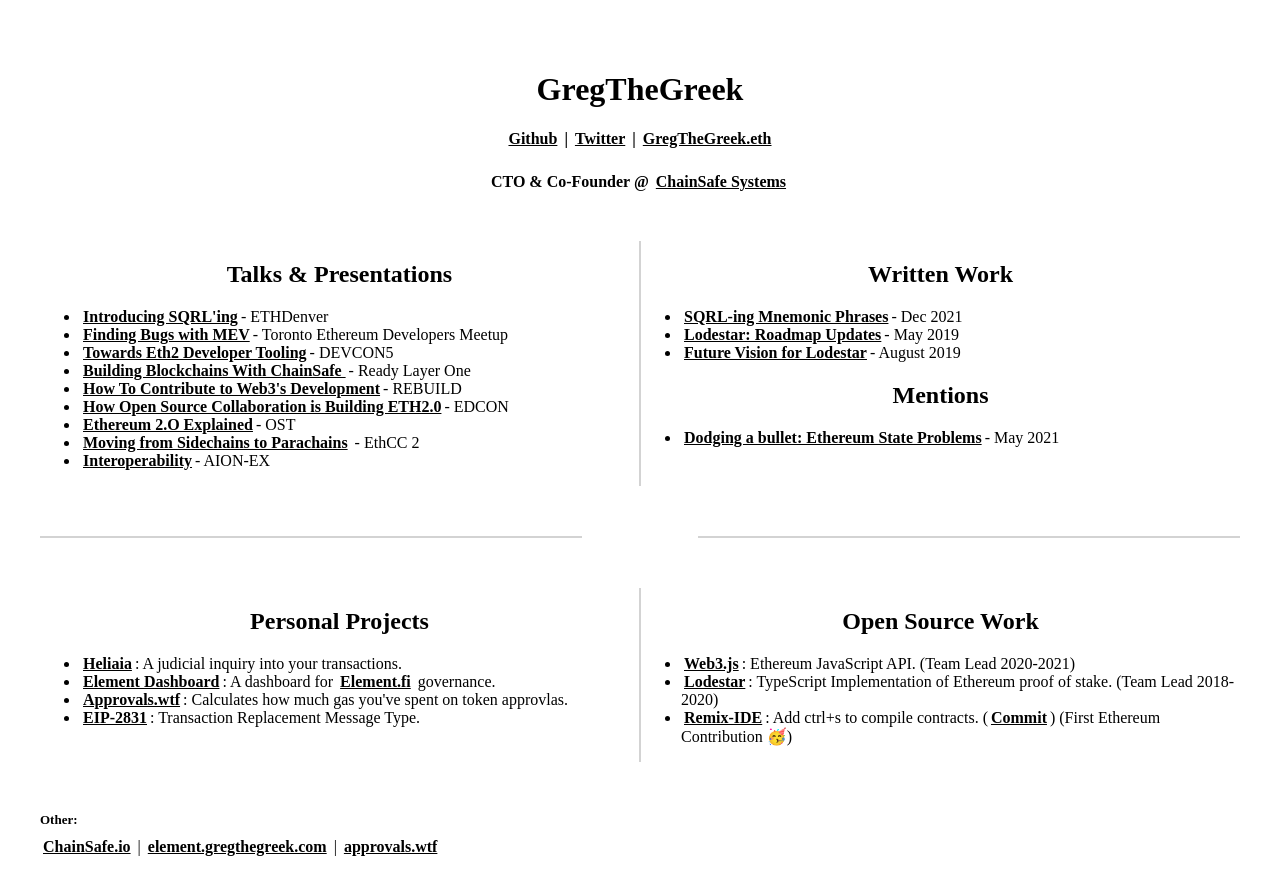
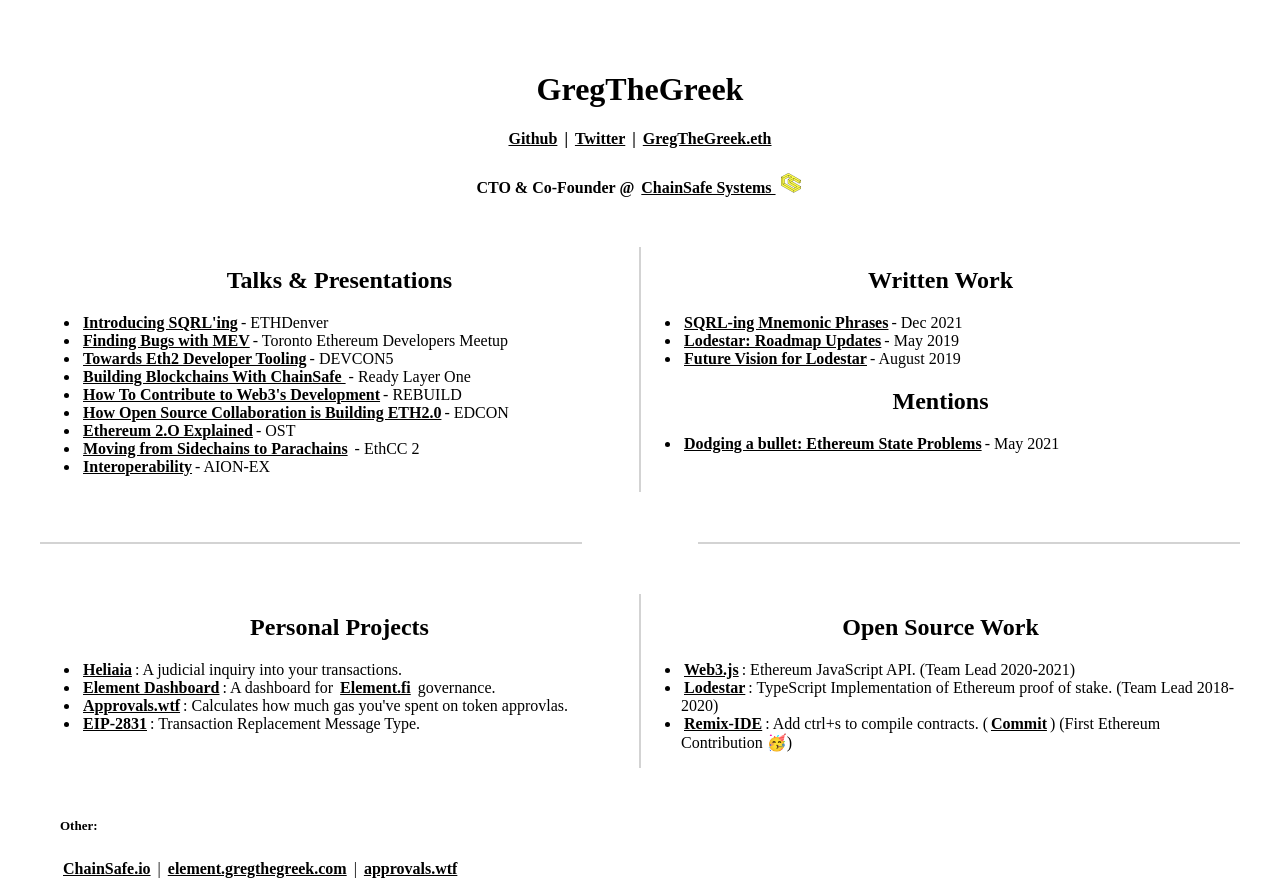
Before and after one commit to GregTheGreek/gregthegreek.com, a plain HTML site: page index.html in a window 1280 px wide. Before the commit the page ends 858 px from the top, so only its background shows below. Drawn offline with Linux system fonts and the light colour scheme.

Commit message:
add easter egg

```diff
--- a/index.html
+++ b/index.html
@@ -22,7 +22,7 @@
       </h2>
 
       <h2 class="job-title">
-        CTO & Co-Founder @ <a target="_" href="https://chainsafe.io">ChainSafe Systems</a>
+        CTO & Co-Founder @ <a target="_" href="https://chainsafe.io">ChainSafe Systems <span><img class="chainsafe-logo" src="./assets/chainsafe-logo-small.png" /></span></a>
       </h2>
     </div>
 
@@ -89,9 +89,16 @@
 
     <div class="other-links">
       <h2>Other:</h2>
-      <a target="_" href="https://chainsafe.io">ChainSafe.io</a> |
-      <a target="_" href="https://element.GregTheGreek.com">element.gregthegreek.com</a> |
-      <a target="_" href="https://approvals.wtf">approvals.wtf</a>
+      <div class="other-links-container">
+        <div>
+          <a target="_" href="https://chainsafe.io">ChainSafe.io</a> |
+          <a target="_" href="https://element.GregTheGreek.com">element.gregthegreek.com</a> |
+          <a target="_" href="https://approvals.wtf">approvals.wtf</a>
+        </div>
+        <div class="easter-egg">
+          <p>Konami</p>
+        </div>
+      </div>
     </div>
   </body>
   <script>
--- a/styles.css
+++ b/styles.css
@@ -71,6 +71,11 @@
   font-size: medium;
   margin: 25px 0px 50px 0px;
 }
+.chainsafe-logo {
+  height: 20px;
+  width: 20px;
+  padding-left: 5px;
+}
 
 /* line group */
 .line-group {
@@ -101,7 +106,21 @@
 }
 
 /* other links */
+.other-links {
+  margin: 0px 20px 0px 20px;
+}
 .other-links h2 {
   font-size: small;
   margin-top: 50px;
 }
+.other-links-container {
+  display: flex;
+  align-items: center;
+  justify-content: space-between;
+}
+.easter-egg {
+  color: white;
+}
+.easter-egg:hover {
+  color: #FFFB8F;
+}
```
Also changed, not shown: assets/chainsafe-logo-small.png (added).
